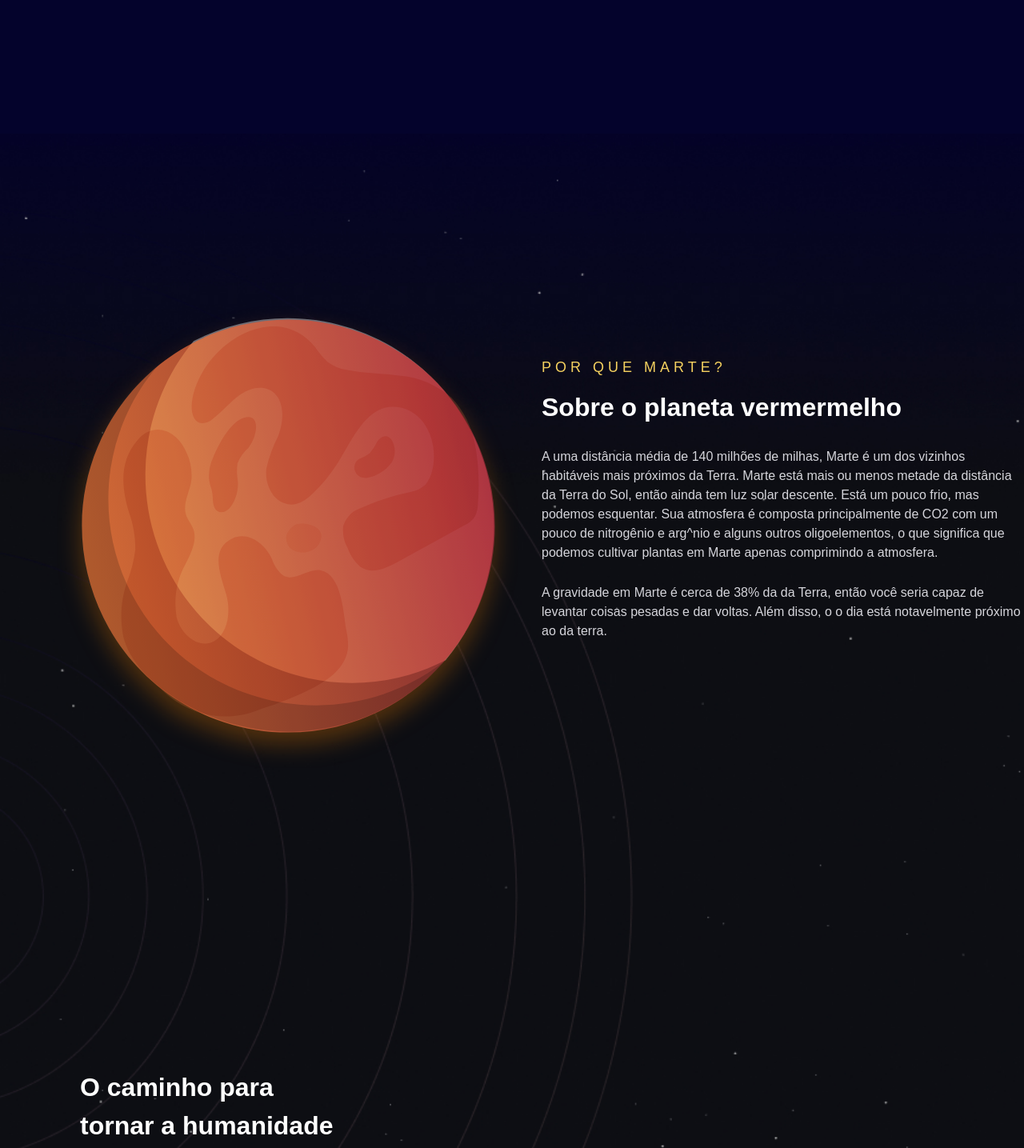
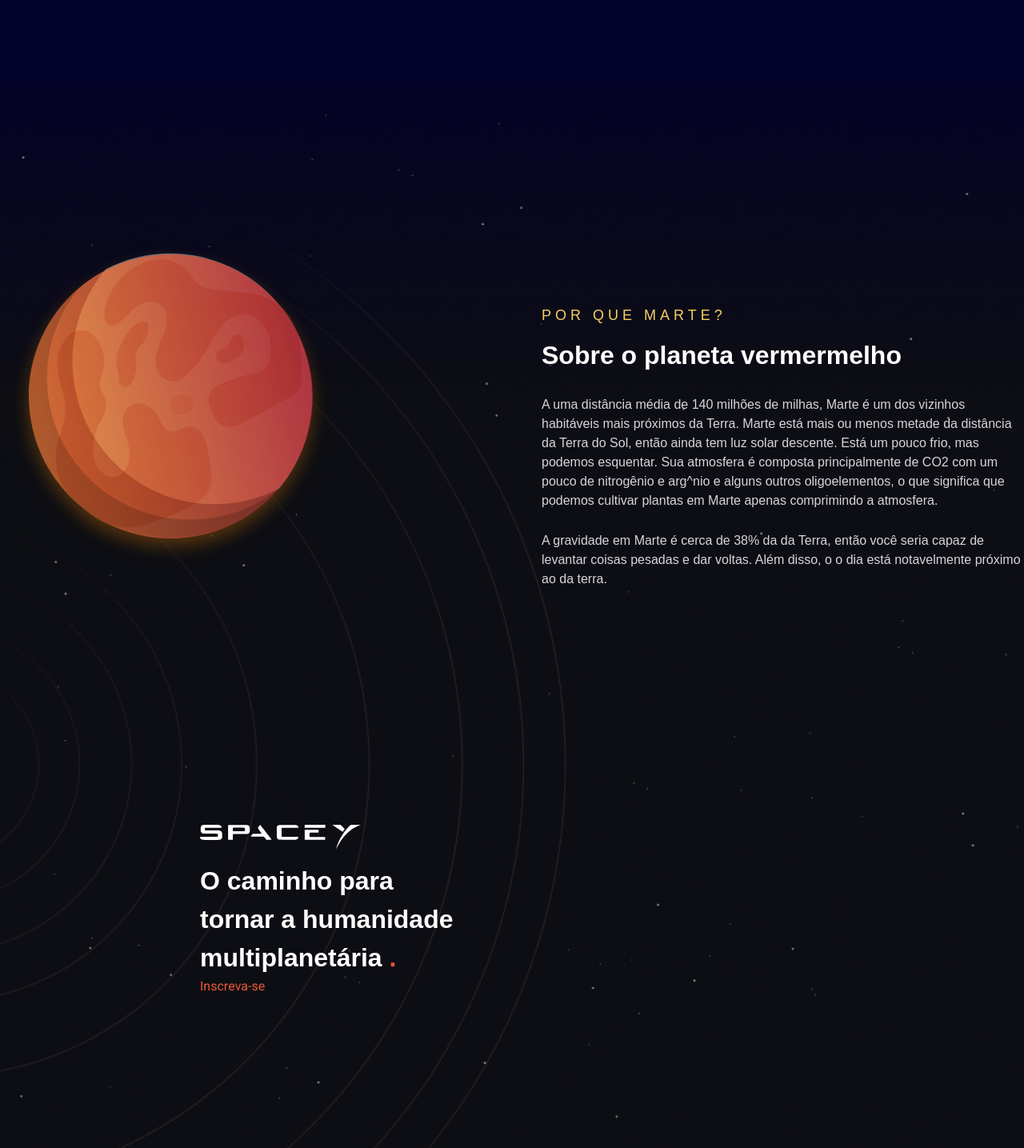
Before and after one commit to EduardoLPP/landing-page-trip-to-mars, a React (Create React App) app: page / in a window 1280 px wide. Shown: the part 735-2170 px from the top of the page at 80% size. Built offline with nearby package versions, Linux system fonts and the light colour scheme.

Commit message:
melhorando a interface

```diff
--- a/src/App.tsx
+++ b/src/App.tsx
@@ -1,6 +1,7 @@
 import { GlobalStyles } from './styles/globalstyles';
 import { Container, Header, Logo, HeaderMain, FirstTitle, Subtitle, SecondTitle, AstronautIllustration, IconsContainer, SectionAbout, ImageMars, AboutMain,
-SecondSubTitle, TextAbout, Gallery, ContainerAbout, TextLogo, TextSubscribe, ContainerLogo} from './styles/styles';
+SecondSubTitle, TextAbout, Gallery, ContainerAbout, TextLogo, TextSubscribe, ContainerLogo,
+DivLogo} from './styles/styles';
 import { Button } from './components/Button';
 import { Icon } from './components/Icon';
 import { pixelToRem } from './utils/pixelToRemFunction';
@@ -39,7 +40,7 @@ function App() {
       </Container>
 
       <SectionAbout flex="column">
-        <Container flex="row" width='100%'>
+        <Container flex="row" width='100%' justifyContent='center'>
 
           <ContainerAbout flex="row">
             <ImageMars/>
@@ -67,9 +68,10 @@ function App() {
             </ContainerAbout>
           </Container>
 
-
           <ContainerLogo>
-            <Logo />
+            <DivLogo>
+              <Logo/>
+            </DivLogo>
 
             <TextLogo>
               O caminho para tornar a humanidade multiplanetária <span>.</span>
--- a/src/styles/styles.ts
+++ b/src/styles/styles.ts
@@ -5,6 +5,7 @@ interface GalleryFlexProps {
     flex?: "row" | "column";
     width?: string;
     margin?: string;
+    justifyContent?: string;
 }
 
 export const Container = styled.div<GalleryFlexProps>`
@@ -12,6 +13,7 @@ export const Container = styled.div<GalleryFlexProps>`
     flex-direction: ${(props) => props.flex};
     width: ${(props) => props.width};
     margin: ${(props) => props.margin};
+    justify-content: ${(props) => props.justifyContent};
 `;
 
 export const Header = styled.div`
@@ -65,9 +67,8 @@ export const AstronautIllustration = styled.image`
 `;
 
 export const IconsContainer = styled.div`
-    margin-top: ${pixelToRem(135)};
+    margin-top: ${pixelToRem(150)};
     justify-content: space-between;
-    max-width: ${pixelToRem(1440)};
     display: flex;
     flex-direction: row;
     align-items: center;
@@ -79,15 +80,16 @@ export const SectionAbout = styled.div<GalleryFlexProps>`
     background: url("/images/stars.jpg"), no-repeat;
     flex-direction: ${(props) => props.flex};
     background-size: cover;
-    margin-top: ${pixelToRem(180)};
+    margin-top: ${pixelToRem(100)};
 `;
 
 export const ImageMars = styled.image`
-    width: ${pixelToRem(800)};
-    height: ${pixelToRem(800)};
+    width: ${pixelToRem(621)};
+    height: ${pixelToRem(621)};
     background-image: url("/images/mars.svg");
     background-repeat: no-repeat;
-    margin-left: ${pixelToRem(50)};
+    background-size: 100%;
+    margin-right: ${pixelToRem(250)};
 `;
 
 export const AboutMain = styled.div<GalleryFlexProps>`
@@ -123,14 +125,28 @@ export const ContainerAbout = styled.div<GalleryFlexProps>`
 export const TextLogo = styled.text`
     font: var(--font-heading-1);
     color: var(--text);
+
+    span {
+        color: var(--mars);
+    }
 `;
 
 export const TextSubscribe = styled.div`
     font: var(--text-3);
-    color: var(--mars-light);
+    color: var(--mars);
+
+    &:hover{
+        cursor: pointer;
+        color: var( --mars-light);
+    }
 `;
 
 export const ContainerLogo = styled.div`
-    margin: ${pixelToRem(188, 100, 157, 100)};
+    margin: ${pixelToRem(120, 100, 157, 250)};
     max-width: ${pixelToRem(318)};
 `;
+
+export const DivLogo = styled.div`
+    display: flex;
+    padding-bottom: ${pixelToRem(13)};
+`;
```
Lines whose indentation alone changed are shown as unchanged.
